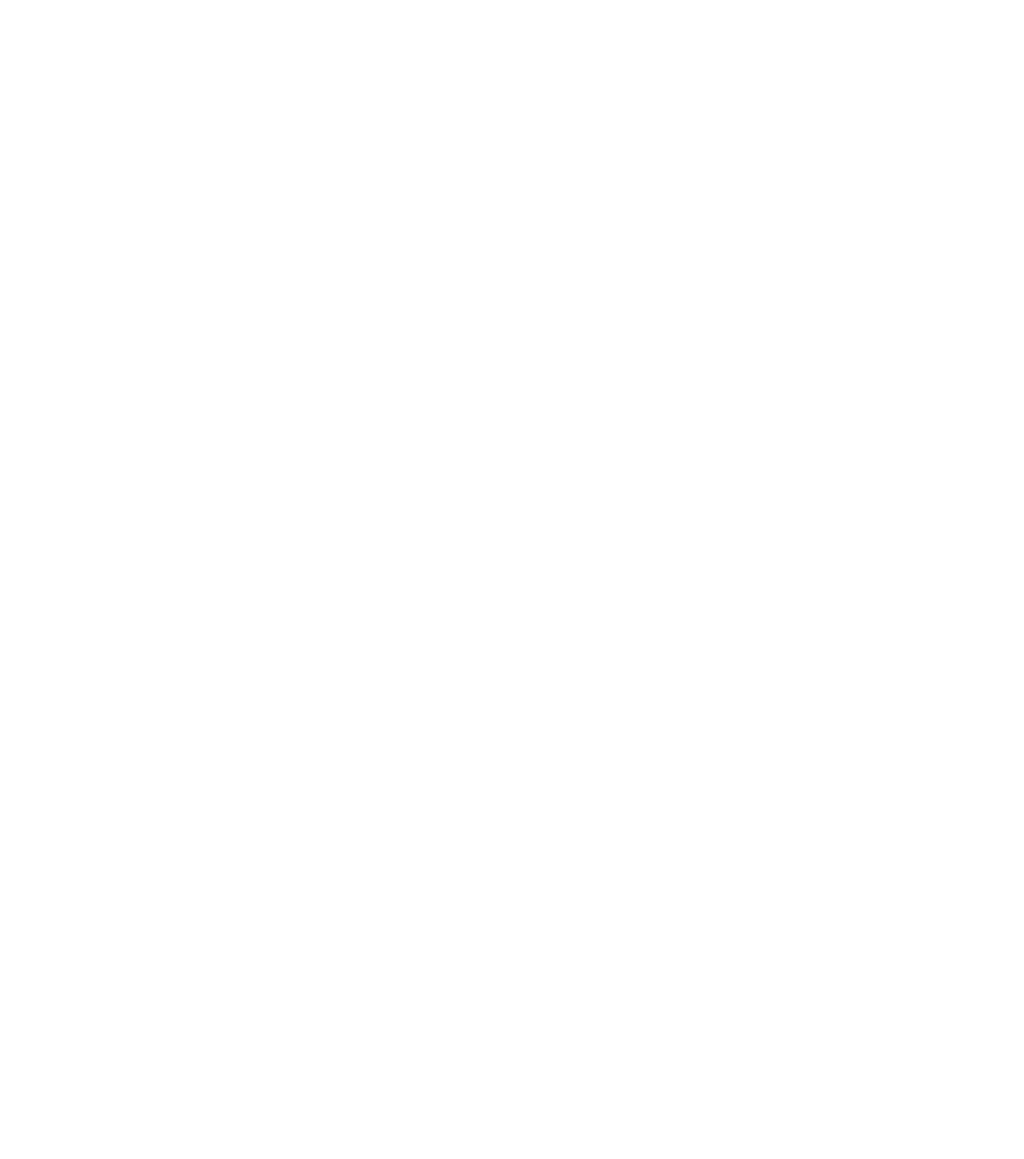
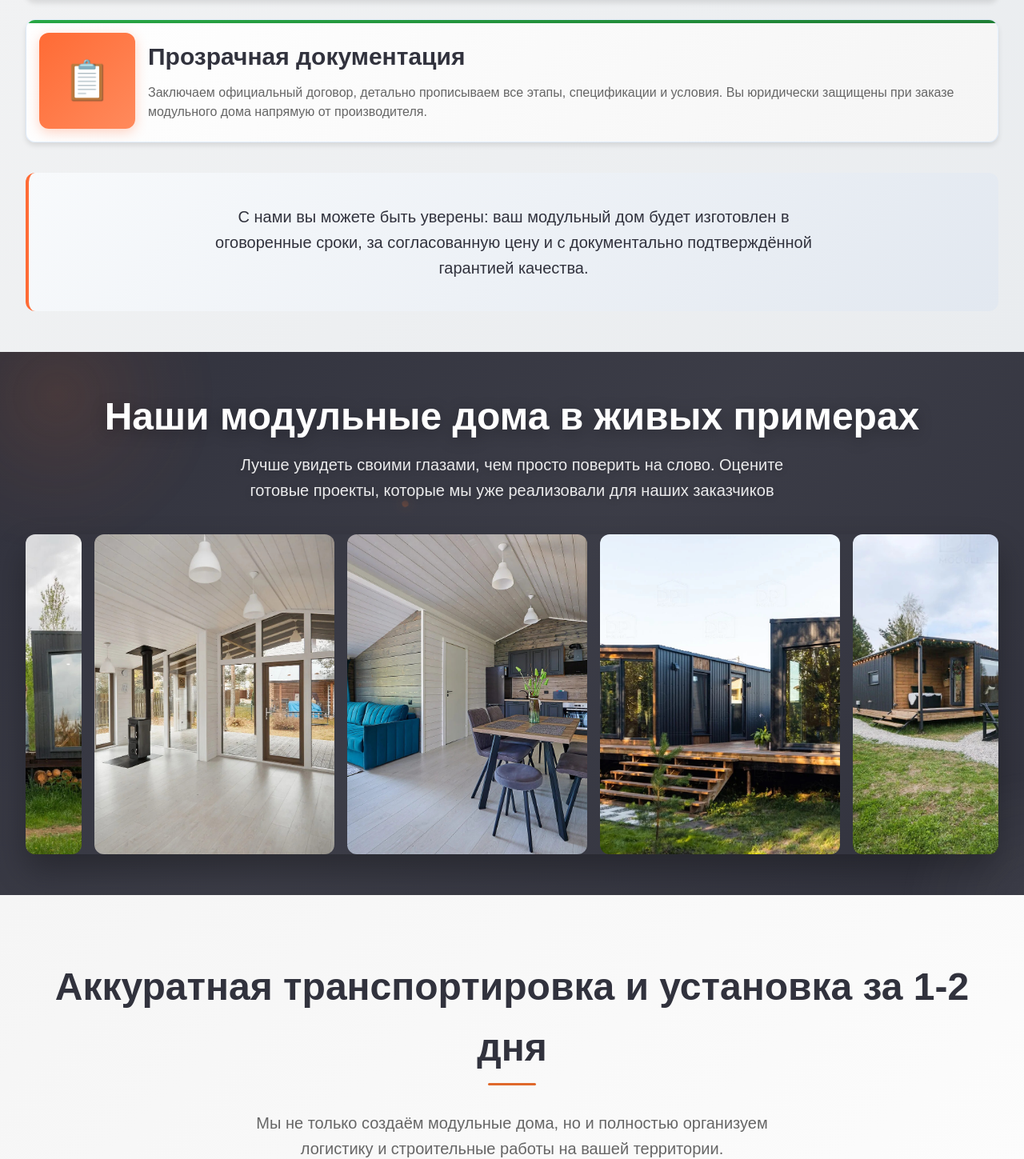
Before and after one commit to litvinenko88/Easy-House, a Next.js app: page /stavropolskiy-kray in a window 1280 px wide. Shown: the part 9841-11290 px from the top of the page at 80% size. Before the commit the page ends 9388 px from the top, so only its background shows below. Built offline with nearby package versions, Linux system fonts and the light colour scheme.

Commit message:
Станица готова

```diff
--- a/src/components/DeliveryInstallation/DeliveryInstallation.js
+++ b/src/components/DeliveryInstallation/DeliveryInstallation.js
@@ -1,7 +1,7 @@
 import { useState, useEffect } from 'react'
 import styles from './DeliveryInstallation.module.css'
 
-export default function DeliveryInstallation() {
+export default function DeliveryInstallation({ title, subtitle, steps: customSteps, footerText }) {
   const [isVisible, setIsVisible] = useState(false)
 
   useEffect(() => {
@@ -56,15 +56,15 @@ export default function DeliveryInstallation() {
         <div className={`${styles.content} ${isVisible ? styles.visible : ''}`}>
           <div className={styles.header}>
             <h2 className={styles.title}>
-              Аккуратная доставка и монтаж за 1-2 дня
+              {title || "Аккуратная доставка и монтаж за 1-2 дня"}
             </h2>
             <p className={styles.subtitle}>
-              Мы не просто производим модульные дома, мы берем на себя всю логистику и строительные работы на вашем участке.
+              {subtitle || "Мы не просто производим модульные дома, мы берем на себя всю логистику и строительные работы на вашем участке."}
             </p>
           </div>
 
           <div className={styles.stepsList}>
-            {steps.map((step, index) => (
+            {(customSteps || steps).map((step, index) => (
               <div
                 key={index}
                 className={`${styles.stepItem} ${isVisible ? styles.stepVisible : ''}`}
@@ -75,7 +75,7 @@ export default function DeliveryInstallation() {
                 </div>
                 <div className={styles.stepContent}>
                   <h3 className={styles.stepTitle}>{step.title}</h3>
-                  <p className={styles.stepDesc}>{step.desc}</p>
+                  <p className={styles.stepDesc}>{step.desc || step.description}</p>
                 </div>
               </div>
             ))}
@@ -83,7 +83,7 @@ export default function DeliveryInstallation() {
 
           <div className={styles.footer}>
             <p className={styles.footerText}>
-              Вы просто выбираете проект — мы делаем всё остальное, включая монтаж на участке.
+              {footerText || "Вы просто выбираете проект — мы делаем всё остальное, включая монтаж на участке."}
             </p>
           </div>
         </div>
--- a/src/components/Guarantees/Guarantees.js
+++ b/src/components/Guarantees/Guarantees.js
@@ -1,7 +1,7 @@
 import { useEffect, useRef } from "react";
 import styles from "./Guarantees.module.css";
 
-const Guarantees = () => {
+const Guarantees = ({ title, subtitle, guarantees: customGuarantees, footerText }) => {
   const containerRef = useRef(null);
 
   const guarantees = [
@@ -61,15 +61,15 @@ const Guarantees = () => {
     <section className={styles.guarantees}>
       <div className={styles.titleSection}>
         <h2 className={styles.title}>
-          Ваша уверенность прописана в договоре
+          {title || "Ваша уверенность прописана в договоре"}
         </h2>
         <p className={styles.subtitle}>
-          Мы понимаем, что строительство дома - это важный и ответственный шаг. Поэтому наша работа на 100% прозрачна и защищена юридически
+          {subtitle || "Мы понимаем, что строительство дома - это важный и ответственный шаг. Поэтому наша работа на 100% прозрачна и защищена юридически"}
         </p>
       </div>
       <div className={styles.container} ref={containerRef}>
         <div className={styles.guaranteesGrid}>
-          {guarantees.map((guarantee, index) => {
+          {(customGuarantees || guarantees).map((guarantee, index) => {
             const isEven = index % 2 === 0;
 
             return (
@@ -96,7 +96,7 @@ const Guarantees = () => {
 
         <div className={styles.footer}>
           <p className={styles.footerText}>
-            С нами вы можете быть спокойны: ваш модульный дом будет построен в срок, за оговоренную сумму и с гарантией качества, которая подтверждена документально.
+            {footerText || "С нами вы можете быть спокойны: ваш модульный дом будет построен в срок, за оговоренную сумму и с гарантией качества, которая подтверждена документально."}
           </p>
         </div>
       </div>
--- a/src/components/PhotoGallery/PhotoGallery.js
+++ b/src/components/PhotoGallery/PhotoGallery.js
@@ -1,7 +1,7 @@
 import { useEffect, useRef } from "react";
 import styles from "./PhotoGallery.module.css";
 
-const PhotoGallery = () => {
+const PhotoGallery = ({ title, subtitle }) => {
   const sliderRef = useRef(null);
 
   const photos = [
@@ -47,10 +47,10 @@ const PhotoGallery = () => {
       <div className={styles.container}>
         <div className={styles.header}>
           <h2 id="gallery-title" className={styles.title}>
-            Наши модульные дома в реальной жизни
+            {title || "Наши модульные дома в реальной жизни"}
           </h2>
           <p className={styles.subtitle}>
-            Лучше один раз увидеть, чем сто раз услышать. Посмотрите, как выглядят готовые проекты наших клиентов
+            {subtitle || "Лучше один раз увидеть, чем сто раз услышать. Посмотрите, как выглядят готовые проекты наших клиентов"}
           </p>
         </div>
 
--- a/src/pages/stavropolskiy-kray.js
+++ b/src/pages/stavropolskiy-kray.js
@@ -8,6 +8,8 @@ import VirtualTour from "../components/VirtualTour/VirtualTour";
 import ProductionProcess from "../components/ProductionProcess/ProductionProcess";
 import ProjectConstructor from "../components/ProjectConstructor/ProjectConstructor";
 import WhyChooseUs from "../components/WhyChooseUs/WhyChooseUs";
+import Guarantees from "../components/Guarantees/Guarantees";
+import PhotoGallery from "../components/PhotoGallery/PhotoGallery";
 import VideoTestimonials from "../components/VideoTestimonials/VideoTestimonials";
 import DeliveryInstallation from "../components/DeliveryInstallation/DeliveryInstallation";
 import FAQReviews from "../components/FAQReviews/FAQReviews";
@@ -254,6 +256,80 @@ export default function StavropolskiyKray() {
         ctaTitle="Готовы к реализации проекта?"
         ctaText="Рассчитайте индивидуальную стоимость вашего модульного дома"
       />
+      <Guarantees
+        title="Ваша уверенность закреплена договором"
+        subtitle="Мы осознаём, что возведение дома — это серьёзное и ответственное решение. Именно поэтому наш подход абсолютно прозрачен и имеет полную юридическую защиту."
+        guarantees={[
+          {
+            id: 1,
+            title: "Гарантия 5 лет на строение",
+            description: "Мы отвечаем за конструкцию, отделку и коммуникации. При возникновении любых вопросов — быстро приедем и устраним неисправности.",
+            icon: "🛡️"
+          },
+          {
+            id: 2,
+            title: "Фиксированная стоимость в договоре",
+            description: "Проект и цены модульного дома остаются неизменными после подписания договора, а стоимость доставки указывается предварительно. Никаких скрытых сборов или переплат за «непредвиденные ситуации», независимо от погодных условий.",
+            icon: "💰"
+          },
+          {
+            id: 3,
+            title: "Соблюдение agreed сроков",
+            description: "За каждый день задержки, оговорённой в договоре, мы компенсируем неустойку в размере 0,1% от стоимости работ.",
+            icon: "⏰"
+          },
+          {
+            id: 4,
+            title: "Открытая отчётность",
+            description: "Вы будете регулярно получать фото- и видеоотчёты о процессе производства и строительства вашего дома. Вы всегда в курсе прогресса работ.",
+            icon: "📊"
+          },
+          {
+            id: 5,
+            title: "Прозрачная документация",
+            description: "Заключаем официальный договор, детально прописываем все этапы, спецификации и условия. Вы юридически защищены при заказе модульного дома напрямую от производителя.",
+            icon: "📋"
+          }
+        ]}
+        footerText="С нами вы можете быть уверены: ваш модульный дом будет изготовлен в оговоренные сроки, за согласованную цену и с документально подтверждённой гарантией качества."
+      />
+      <PhotoGallery
+        title="Наши модульные дома в живых примерах"
+        subtitle="Лучше увидеть своими глазами, чем просто поверить на слово. Оцените готовые проекты, которые мы уже реализовали для наших заказчиков"
+      />
+      <DeliveryInstallation
+        title="Аккуратная транспортировка и установка за 1-2 дня"
+        subtitle="Мы не только создаём модульные дома, но и полностью организуем логистику и строительные работы на вашей территории."
+        steps={[
+          {
+            icon: "🏗️",
+            title: "Подготовка территории",
+            description: "Заблаговременно подготавливаем площадку и фундамент (винтовые сваи) — оптимальное решение."
+          },
+          {
+            icon: "🚛",
+            title: "Транспортировка",
+            description: "Готовые модули бережно доставляются к месту назначения в защитной упаковке с помощью манипулятора для постоянного проживания под ключ."
+          },
+          {
+            icon: "🔧",
+            title: "Сборка",
+            description: "Собираем дом по принципу конструктора за 1-2 дня с применением профессионального оборудования."
+          },
+          {
+            icon: "⚡",
+            title: "Подключение коммуникаций",
+            description: "Устанавливаем и подключаем все инженерные системы: электроснабжение, отопление, водопровод, используя исключительно качественные материалы."
+          },
+          {
+            icon: "✨",
+            title: "Уборка",
+            description: "После завершения работ полностью удаляем весь строительный мусор."
+          }
+        ]}
+        footerText="Вам достаточно выбрать проект — мы берём на себя все остальные задачи, включая монтаж на участке."
+      />
+
     </Layout>
   );
 }
```
Also changed, not shown: src/components/DeliveryInstallation/DeliveryInstallation.d.ts (added, +18 -0 lines), src/components/Guarantees/Guarantees.d.ts (added, +18 -0 lines), src/components/PhotoGallery/PhotoGallery.d.ts (added, +9 -0 lines).
